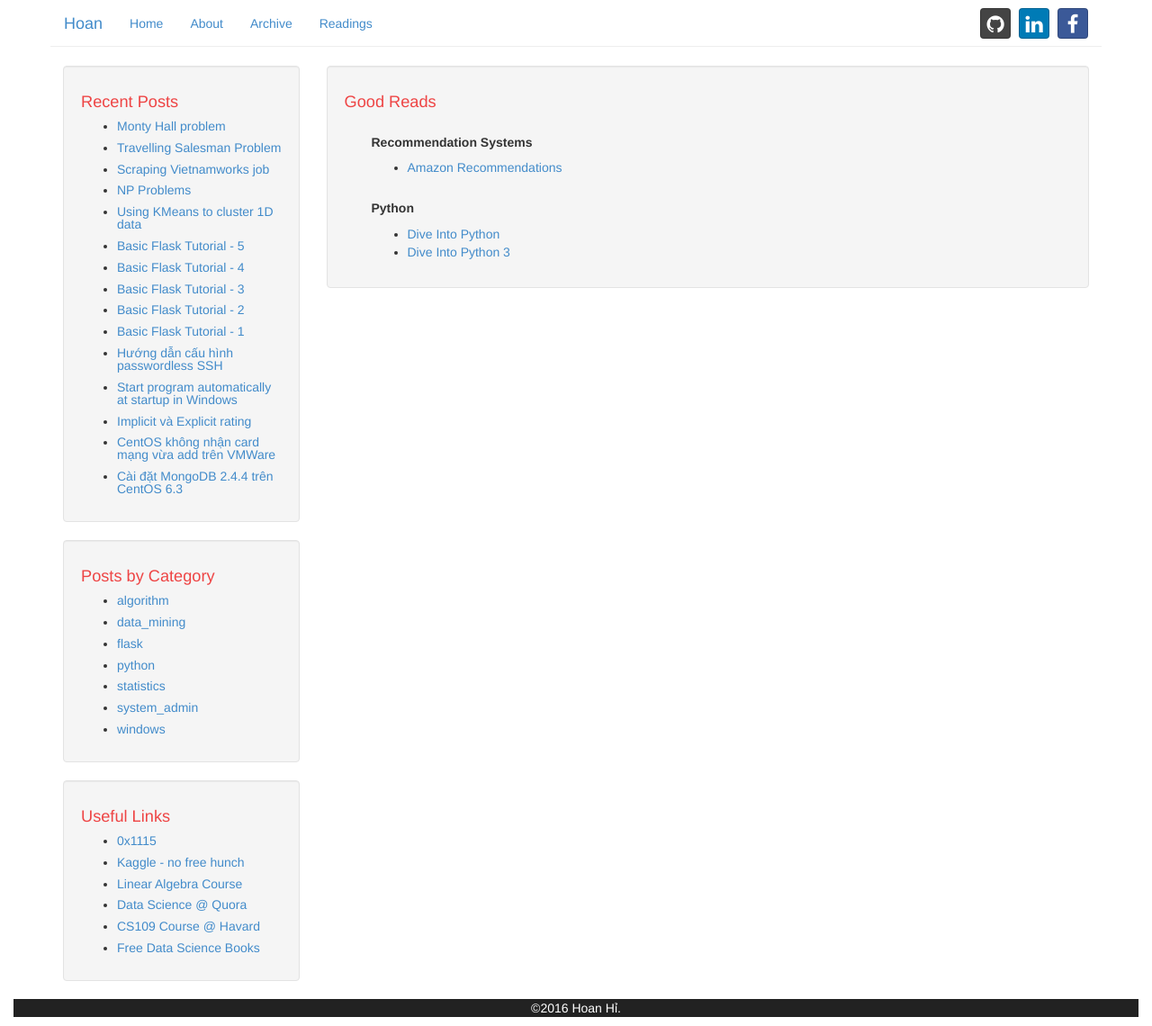
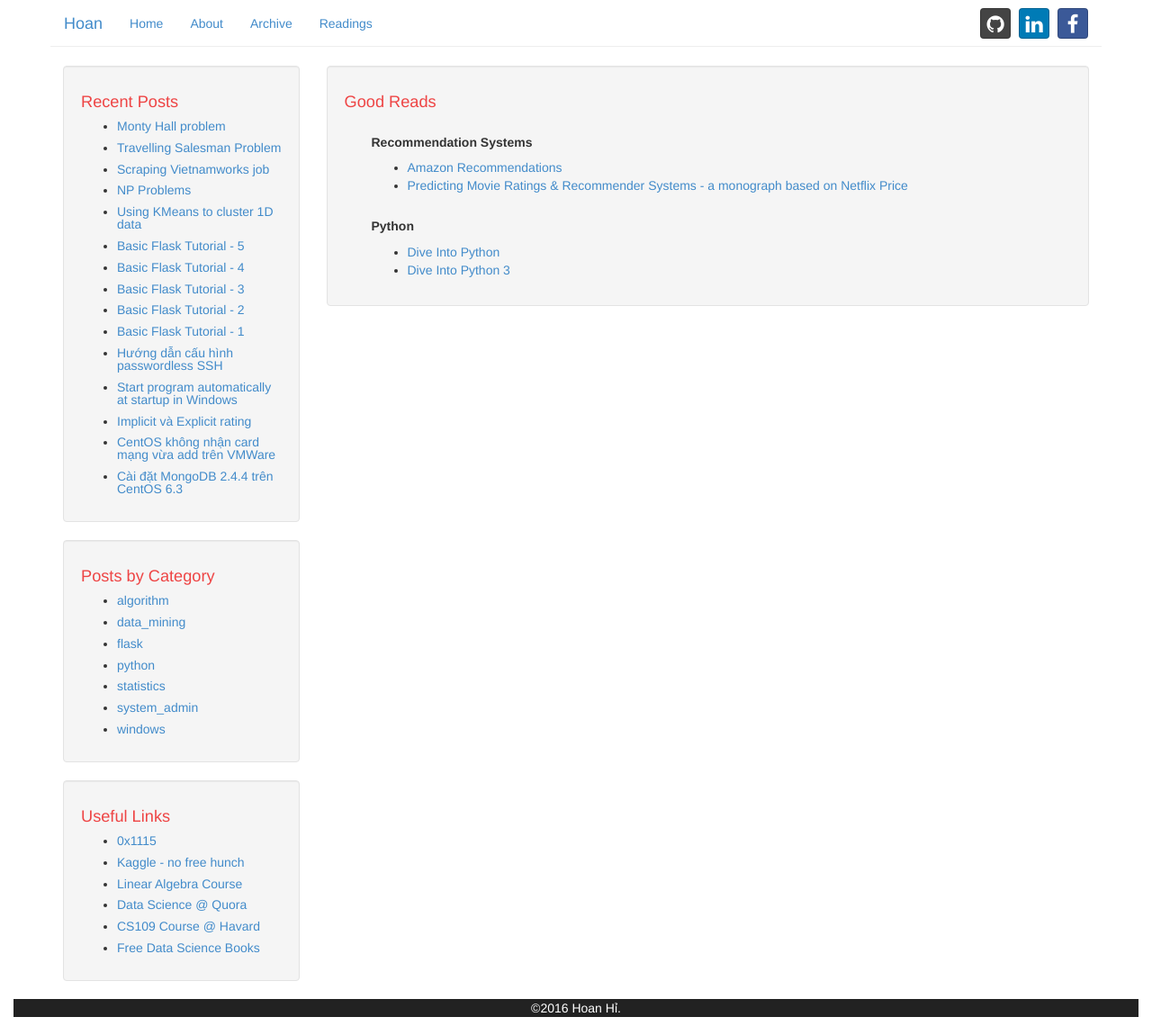
Before and after one commit to hoanvu/hoanvu.github.io, a Jekyll site: the page built from readings.html, in a window 1280 px wide. Shown: the whole page at 90% size. Built offline with Jekyll 4.4.1, drawn with Linux system fonts in a browser that asks for light colours.

Commit message:
add links to Readings

```diff
--- a/readings.html
+++ b/readings.html
@@ -9,6 +9,7 @@ layout: default
         <h5><strong>Recommendation Systems</strong></h5>
         <ul>
             <li><a href="http://www.cs.umd.edu/~samir/498/Amazon-Recommendations.pdf" target="_blank">Amazon Recommendations</a></li>
+            <li><a href="http://arek-paterek.com/predict.pdf" target="_blank">Predicting Movie Ratings & Recommender Systems - a monograph based on Netflix Price</a></li>
         </ul>
     </div>
 
```
